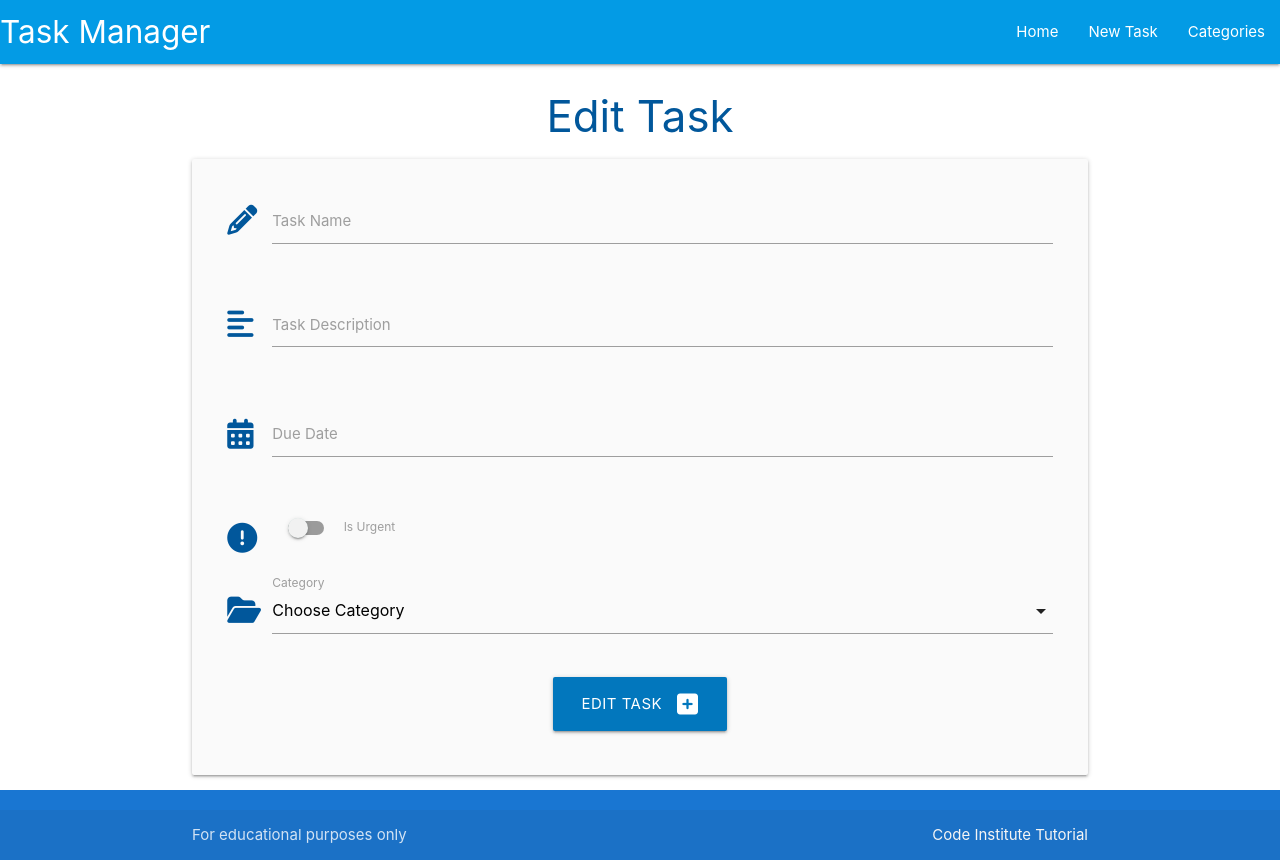
After one commit to LeighAllenDev/flask-taskmanager, a Flask app: template taskmanager/templates/edit_task.html in a window 1280 px wide. The commit adds this page. Run offline with Flask 2, Linux system fonts and the light colour scheme; the template is opened without the code that fills it, so the values that code supplies are empty.

Commit message:
added working code to edit tasks in the database

```diff
--- a/taskmanager/static/js/script.js
+++ b/taskmanager/static/js/script.js
@@ -13,4 +13,8 @@ document.addEventListener('DOMContentLoaded', function () {
     // selects
     let selects = document.querySelectorAll('select');
     M.FormSelect.init(selects);
+
+    // colapsibles
+    let collapsibles = document.querySelectorAll('.collapsible');
+    M.Collapsible.init(collapsibles);
 });
--- /dev/null
+++ b/taskmanager/templates/edit_task.html
@@ -0,0 +1,106 @@
+{% extends "base.html" %} {% block content %}
+
+<h3 class="center-align light-blue-text text-darken-4">Edit Task</h3>
+
+<div class="row card-panel grey lighten-5">
+  <form
+    class="col s12"
+    method="POST"
+    action="{{ url_for('edit_task', task_id=task.id) }}"
+  >
+    <!-- task name -->
+    <div class="row">
+      <div class="input-field col s12">
+        <i class="fas fa-pencil-alt prefix light-blue-text text-darken-4"></i>
+        <input
+          name="task_name"
+          id="task_name"
+          value="{{ task.task_name }}"
+          minlength="5"
+          maxlength="50"
+          type="text"
+          class="validate"
+        />
+        <label for="task_name">Task Name</label>
+      </div>
+    </div>
+    <!-- task description -->
+    <div class="row">
+      <div class="input-field col s12">
+        <i class="fas fa-align-left prefix light-blue-text text-darken-4"></i>
+        <textarea
+          name="task_description"
+          id="task_description"
+          minlength="5"
+          maxlength="200"
+          type="text"
+          class="materialize-textarea validate"
+        >
+        {{- task.task_description -}}
+        </textarea>
+        <label for="task_description">Task Description</label>
+      </div>
+    </div>
+    <!-- due date-->
+    <div class="row">
+      <div class="input-field col s12">
+        <i class="fas fa-calendar-alt prefix light-blue-text text-darken-4"></i>
+        <input
+          name="due_date"
+          id="due_date"
+          value="{{ task.due_date.strftime('%d %B, %Y') }}"
+          type="text"
+          class="datepicker validate"
+        />
+        <label for="due_date">Due Date</label>
+      </div>
+    </div>
+    <!-- is urgent -->
+    <div class="row">
+      <div class="input-field col s12">
+        <div class="switch">
+          <i
+            class="fas fa-exclamation-circle prefix light-blue-text text-darken-4"
+          ></i>
+          <label for="is_urgent">
+            {% if task.is_urgent == True %}
+            <input id="is_urgent" name="is_urgent" type="checkbox" checked />
+            {% else %}
+            <input id="is_urgent" name="is_urgent" type="checkbox" />
+            {% endif %}
+            <span class="lever"></span>
+            Is Urgent
+          </label>
+        </div>
+      </div>
+    </div>
+    <!-- category id -->
+    <div class="row">
+      <div class="input-field col s12">
+        <i class="fas fa-folder-open prefix light-blue-text text-darken-4"></i>
+        <select id="category_id" name="category_id" class="validate" required>
+          <option value="" disabled>Choose Category</option>
+          {% for category in categories %} {% if category == task.category %}
+          <option value="{{ category.id }}" selected>
+            {{ category.category_name }}
+          </option>
+          {% else %}
+          <option value="{{ category.id }}">
+            {{ category.category_name }}
+          </option>
+          {% endif %} {% endfor %}
+        </select>
+        <label for="category_id">Category</label>
+      </div>
+    </div>
+    <div class="row">
+      <div class="center-align col s12">
+        <button type="submit" class="btn-large light-blue darken-3">
+          Edit Task <i class="fas fa-plus-square right"></i>
+        </button>
+      </div>
+    </div>
+  </form>
+</div>
+
+{% endblock %}
```
Also changed, not shown: taskmanager/routes.py (+19 -1 lines), taskmanager/templates/tasks.html (+31 -7 lines).
